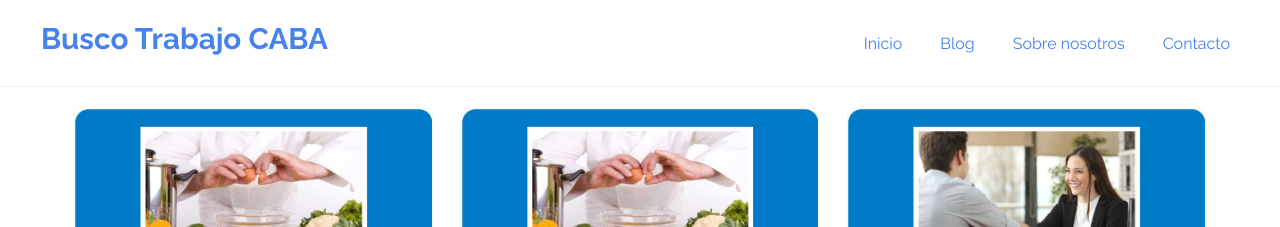
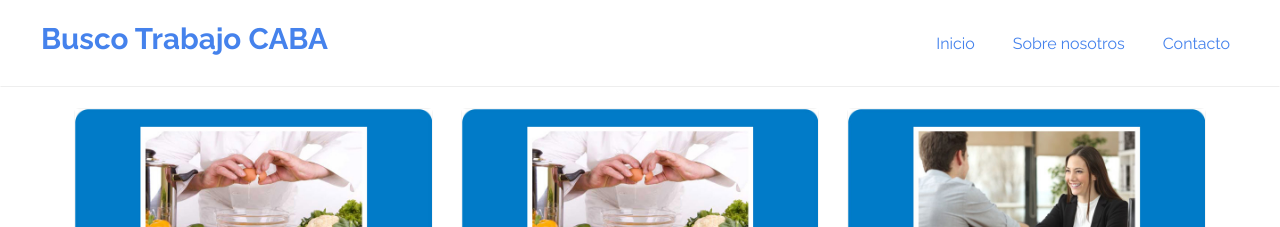
Before and after one commit to Lucas68747/buscotrabajoargentina.github.io, a Jekyll site: the page built from index.html, in a window 1280 px wide. Shown: the top 227 px of the page. Built offline with Jekyll 4.4.1, drawn with Linux system fonts in a browser that asks for light colours; the list of posts is cut into pages by our own code; comment, search, counter and statistics services are not loaded.

Commit message:
Sección "Blog" Borrada

```diff
--- a/_includes/header.html
+++ b/_includes/header.html
@@ -19,7 +19,6 @@
     <div class="collapse navbar-collapse " id="bs-example-navbar-collapse-1">
             <ul class="nav navbar-nav navbar-right">
         <li><a href="http://www.buscotrabajocaba.com/">Inicio</a></li>
-        <li><a href="{{site.baseurl}}/blog/">Blog</a></li>
         <li><a href="{{site.baseurl}}/sobre-nosotros/">Sobre nosotros</a></li>
         <li><a href="{{site.baseurl}}/contacto/">Contacto</a></li>
 
```
